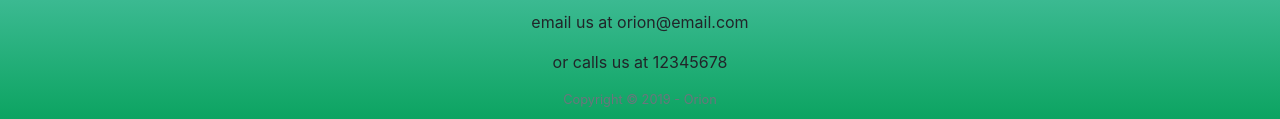
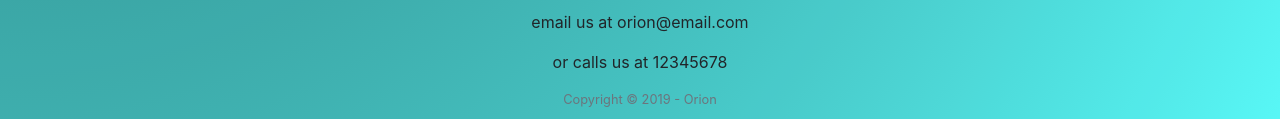
Before and after one commit to ggichure/orion.github.io, a plain HTML site: page index.html in a window 1280 px wide. Shown: the part 2513-2632 px from the top of the page. Drawn offline with Linux system fonts and the light colour scheme.

Commit message:
Update index.html

```diff
--- a/index.html
+++ b/index.html
@@ -292,7 +292,7 @@ background: radial-gradient(top left, #000000, #5BFFFE);   ">
 </div>
     <!-- end of gallery-->
 <!--footer section-->
-<footer class="panel-footer  card-footer"  style="background-image: linear-gradient(to top, #0ba360 0%, #3cba92 100%); ">
+<footer class="panel-footer  card-footer"  >
     <div class="text-center"><p> email us at orion@email.com </p>
     <p>or calls us at 12345678</p>
     </div>
```
